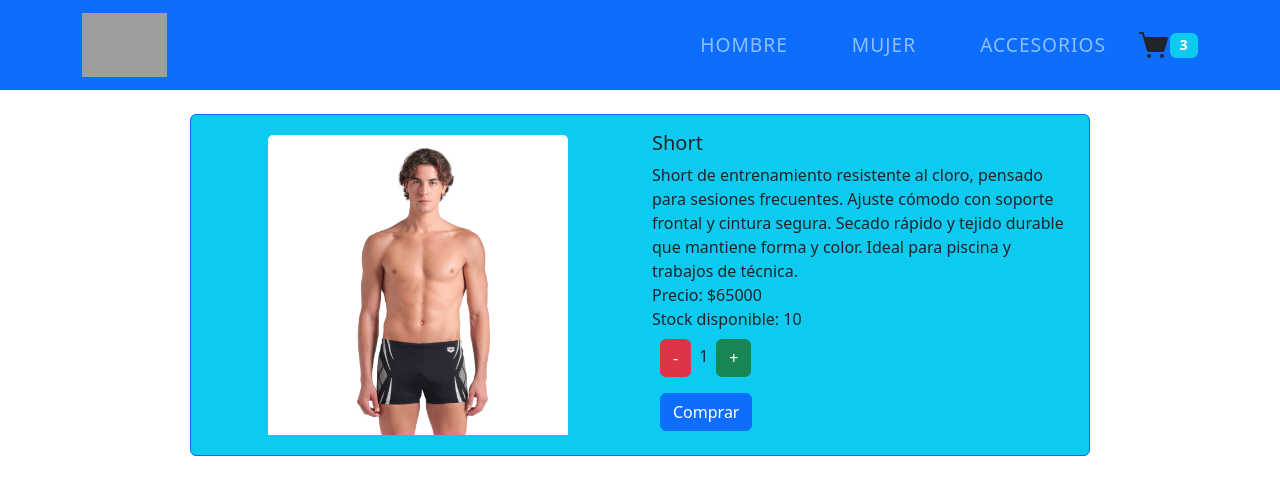
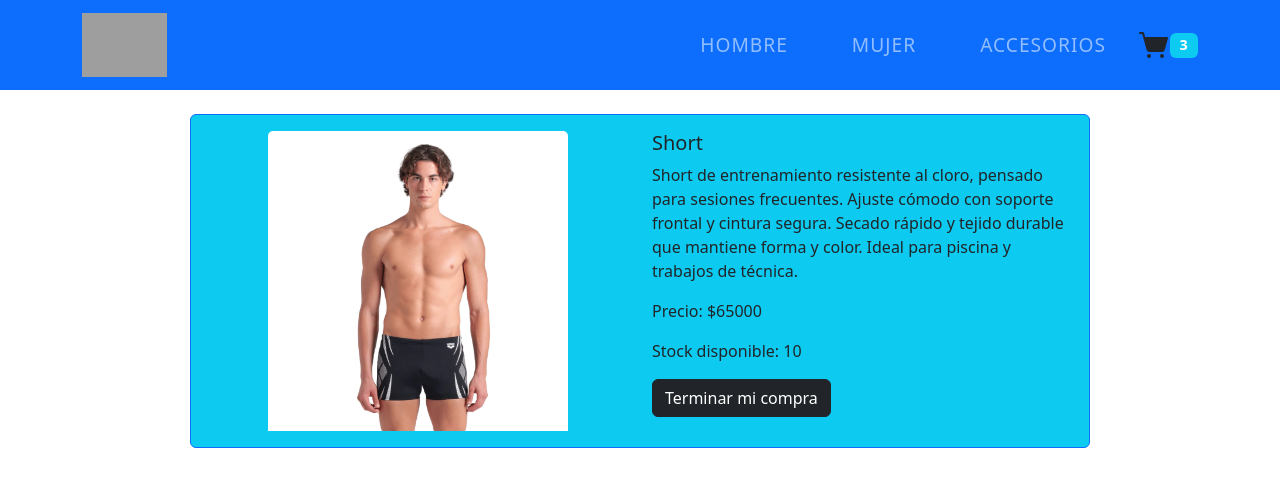
Before and after one commit to lucasc84/ProyectoFinalCURTO, a React (Vite) app: page /item/01 in a window 1280 px wide. Both pictures are taken after a click on the button "Comprar". Shown: the top 494 px of the page. Built offline with nearby package versions, Linux system fonts and the light colour scheme; grey boxes are pictures that could not be loaded.

Commit message:
agregue render condicional 2"terminar mi compra" 2.15

```diff
--- a/src/components/ItemDetail.jsx
+++ b/src/components/ItemDetail.jsx
@@ -4,16 +4,26 @@ import ItemCount from './ItemCount'
 import Card from 'react-bootstrap/Card'
 import Row from 'react-bootstrap/Row'
 import Col from 'react-bootstrap/Col'
-import React, { useContext } from "react";
+import React, { useContext, useState } from "react";
 import { CartContext } from "../context/CartContext"; // Importa CartContext from "../context/CartContext"; // Ajusta la ruta si es necesario
+import { Link } from 'react-router-dom';
 const ItemDetail = ({ detalle }) => {
+
+
 
   const { addItem } = useContext(CartContext);
 
+  // const [quantityAdded, setQuantityAdded] = useState(0);
+  // // Estado para rastrear la cantidad agregada al carrito
+const [purchase, setPurchase] = useState(false);
+
+
   const onAdd = (cantidad) => {
     console.log(`Se agregaron ${cantidad} unidades de ${detalle?.name} al carrito`)
+    setPurchase(true);
     addItem(detalle, cantidad) // Llamada a la función addItem del contexto para agregar el item al carrito
   }
+
 
 
 
@@ -29,10 +39,17 @@ const ItemDetail = ({ detalle }) => {
             <Col xs={12} md={6}>
               <Card.Title>{detalle?.name}</Card.Title>
               <Card.Text>
-                <div>{detalle?.description}</div>
-                <div>Precio: ${detalle?.price}</div>
-                <div>Stock disponible: {detalle?.stock}</div>
-                <ItemCount stock={detalle?.stock} onAdd={onAdd}/>
+                <p>{detalle?.description}</p>
+                <p>Precio: ${detalle?.price}</p>
+                <p>Stock disponible: {detalle?.stock}</p>
+                {/* sigo tal cual la consigna */}
+                {
+                purchase ? <Link className= "btn btn-dark" to="/cart">Terminar mi compra</Link>
+                : <ItemCount stock ={detalle?.stock} initial={1} onAdd={onAdd} />
+                }
+
+
+
               </Card.Text>
             </Col>
           </Row>
```
